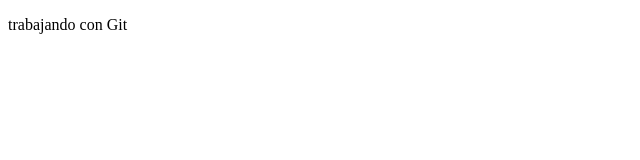
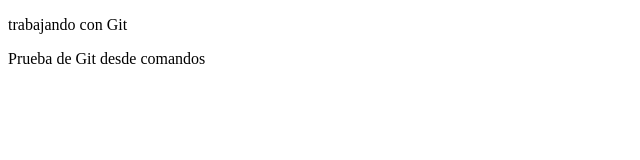
Before and after one commit to joseramontv/Tarea22, a plain HTML site: page index.html in a window 1280 px wide. Shown: the whole page, without its empty margins (0-640 px from the left). Drawn offline with Linux system fonts and the light colour scheme.

Commit message:
confirmar commit

```diff
--- a/index.html
+++ b/index.html
@@ -5,6 +5,8 @@
     <meta name="viewport" content="width=device-width, initial-scale=1.0">
     <title>Document</title>
     <p>trabajando con Git</p>
+    <p>Prueba de Git desde comandos</p>
+
 </head>
 <body>
 
```
